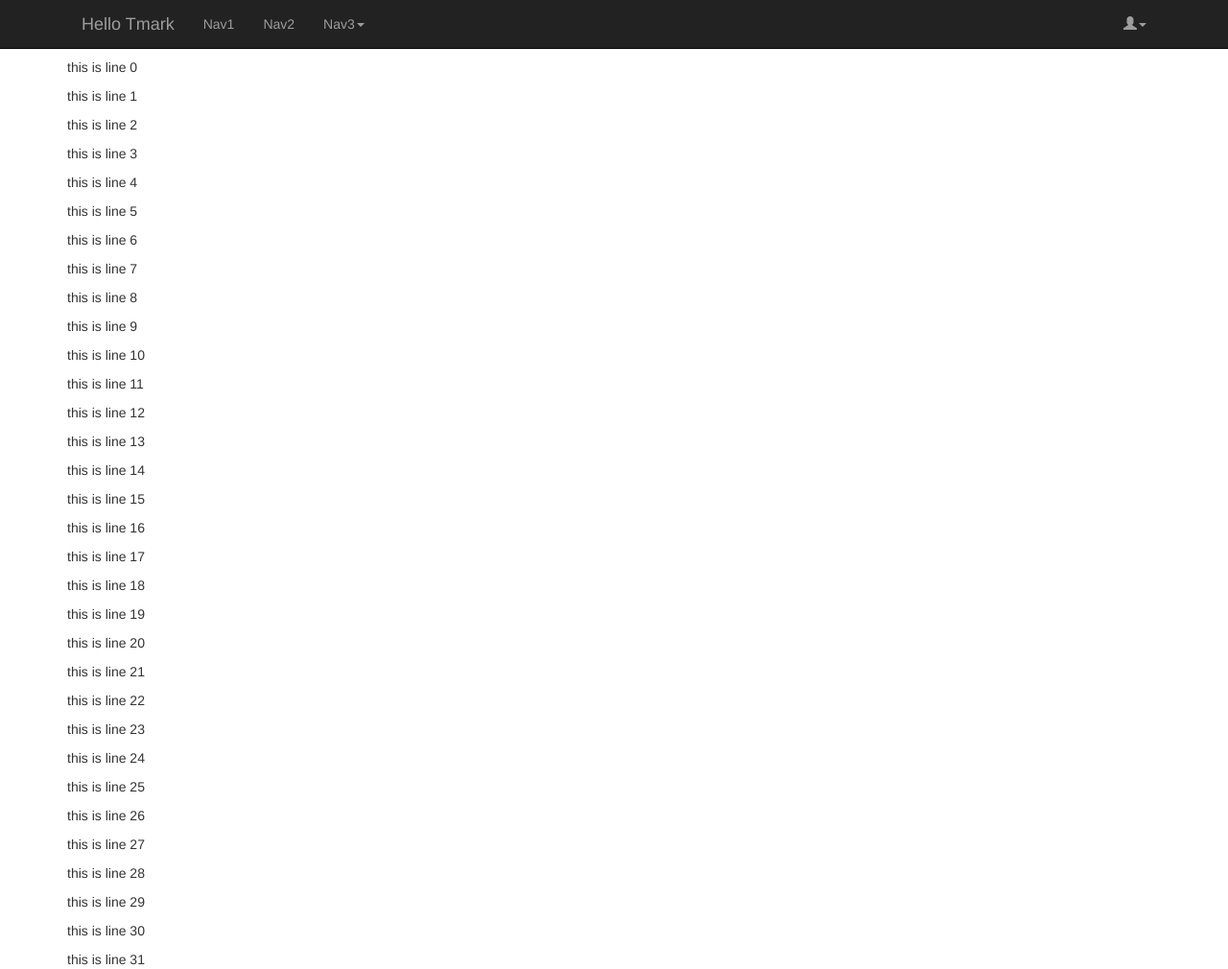
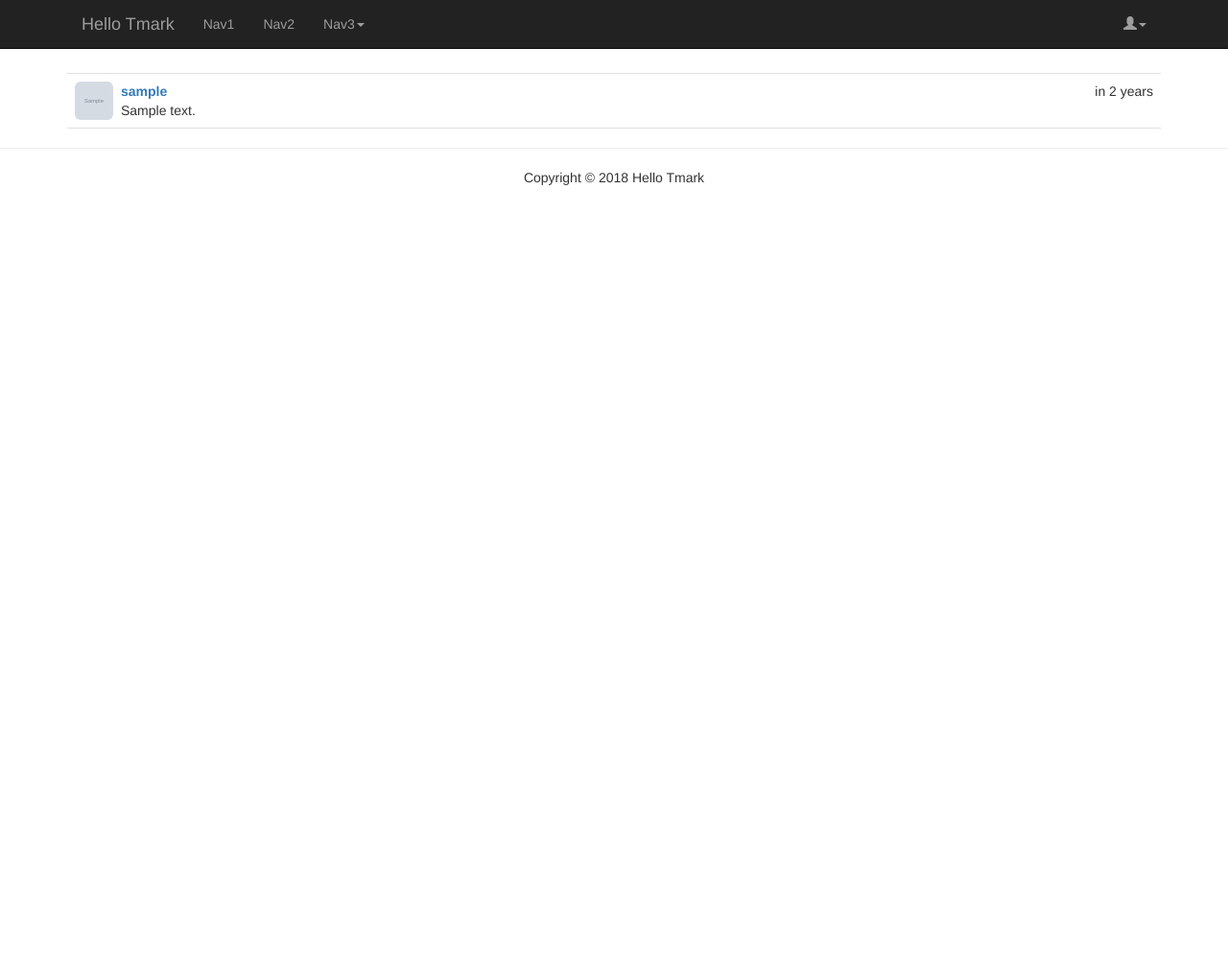
Before and after one commit to Tmark1022/WebServer, a Python web app: template App/templates/index.html in a window 1280 px wide. Shown: the top 1010 px of the page at 96% size. After the commit the page ends 193 px from the top, so only its background shows below. Run offline with Jinja, Linux system fonts and the light colour scheme; the template is opened without the code that fills it: most values are stand-ins (such as "Sample title", 1, 10 or a date in 2020); grey boxes marked "Sample" are stand-in pictures; some libraries are stand-ins or nearby versions.

Commit message:
增加留言功能

```diff
--- a/App/BluePrint/Main/Form.py
+++ b/App/BluePrint/Main/Form.py
@@ -21,10 +21,12 @@ class UploadFileForm(FlaskForm):
 	submit = SubmitField("uploads")
 
 
-
-
 #class EditProfileAdminForm(FlaskForm):
 #
 #	location = StringField("location", validators = [Length(0, 64)])
 #	about_me = TextAreaField("about me")
 #	submit = SubmitField("Edit")
+
+class PostForm(FlaskForm):
+	body = TextAreaField("What's on your mind?", validators=[Required()])
+	submit = SubmitField('Submit')
--- /dev/null
+++ b/App/static/styles.css
@@ -0,0 +1,37 @@
+.profile-thumbnail {
+    position: absolute;
+}
+.profile-header {
+    min-height: 260px;
+    margin-left: 280px;
+}
+ul.posts {
+    list-style-type: none;
+    padding: 0px;
+    margin: 16px 0px 0px 0px;
+    border-top: 1px solid #e0e0e0;
+}
+ul.posts li.post {
+    padding: 8px;
+    border-bottom: 1px solid #e0e0e0;
+}
+ul.posts li.post:hover {
+    background-color: #f0f0f0;
+}
+div.post-date {
+    float: right;
+}
+div.post-author {
+    font-weight: bold;
+}
+div.post-thumbnail {
+    position: absolute;
+}
+div.post-content {
+    margin-left: 48px;
+}
+
+/* 对长单词进行截断处理 */
+div.post-body{
+    word-break:break-all;
+}
--- /dev/null
+++ b/App/templates/_post.html
@@ -0,0 +1,25 @@
+<ul class="posts">
+	{% for post in posts %}
+		<li class="post">
+			<div class="post-thumbnail">
+				<a href="{{ url_for('main.UserInfo', username=post.author.user_name) }}">
+					{% if post.author.header_picutre %}
+						<img src={{ header_file.url(post.author.header_picutre)}} class="img-rounded profile-thumbnail" alt="hello tmark" width="40"  height="40">
+					{% else %}
+						<img src={{ header_file.url('default.jpg')}} class="img-rounded profile-thumbnail" alt="hello tmark" width="40"  height="40">
+					{% endif %}
+				</a>
+			</div>
+
+			<div class="post-content">
+				<div class="post-date">{{ moment(post.timestamp).fromNow() }}</div>
+				<div class="post-author">
+					<a href="{{ url_for('main.UserInfo', username=post.author.user_name) }}">
+						{{ post.author.user_name }}
+					</a>
+				</div>
+				<div class="post-body">{{ post.body }}</div>
+			</div>
+		</li>
+	{% endfor %}
+</ul>
--- a/App/templates/base.html
+++ b/App/templates/base.html
@@ -5,6 +5,7 @@
 {{ super() }}
 <link rel="shortcut icon" href="{{ url_for('static', filename = 'favicon.ico') }}" type="image/x-icon">
 <link rel="icon" href="{{ url_for('static', filename = 'favicon.ico') }}" type="image/x-icon">
+<link rel="stylesheet" type="text/css" href="{{ url_for('static', filename='styles.css') }}">
 {% endblock %}
 
 
--- a/App/templates/index.html
+++ b/App/templates/index.html
@@ -1,8 +1,11 @@
 {% extends "base.html" %}
-
+{% import "bootstrap/wtf.html" as wtf %}
 
 {% block page_content %}
-	{% for aa in range(100) %}
-		<p>this is line {{ aa }}</p>
-	{% endfor %}
+<div>
+	{% if current_user.can(Permission.WRITE_ARTICLES) %}
+		{{ wtf.quick_form(form) }}
+	{% endif %}
+</div>
+{% include '_post.html' %}
 {% endblock %}
--- a/App/templates/user_info.html
+++ b/App/templates/user_info.html
@@ -41,9 +41,8 @@
 		{% endif %}
 	-->
 	</div>
-
+	<h3>{{user.user_name}}发表过的</h3>
+	{% include '_post.html' %}
 </div>
 
-
-
 {% endblock %}
```
Also changed, not shown: App/BluePrint/Auth/Views.py (+15 -4 lines), App/BluePrint/Main/Views.py (+13 -13 lines), App/Models.py (+18 -0 lines), App/templates/edit_profile.html (deleted, +0 -10 lines), App/templates/greet.html (deleted, +0 -11 lines), App/templates/test_form.html (deleted, +0 -10 lines), migrations/versions/6f1fc358420c_add_table_posts.py (added, +37 -0 lines), App/static/header/p2.jpg (added), data.sqlite.
